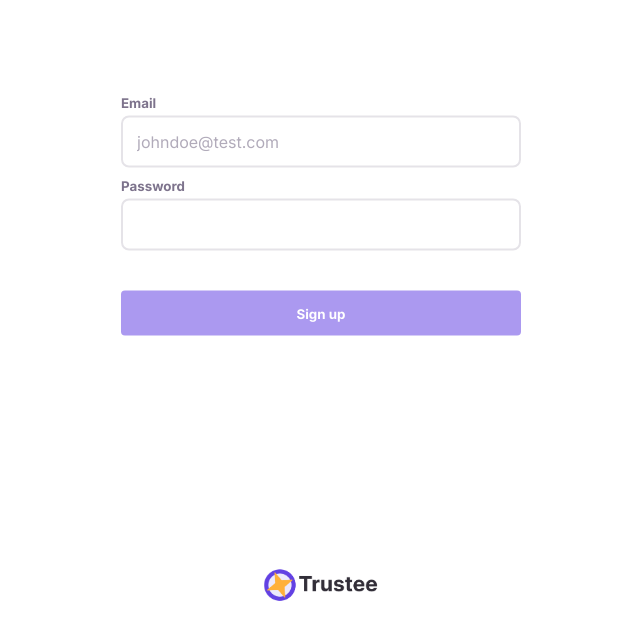
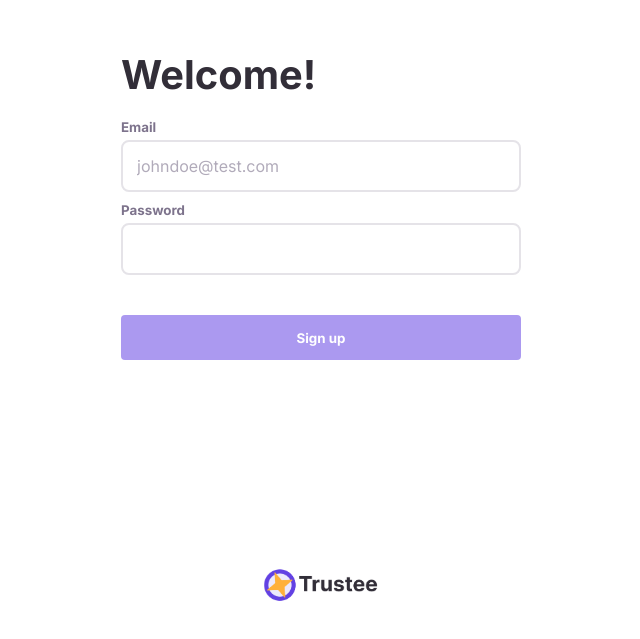
Before and after one commit to Eatrak/trustee-desktop, a React (Create React App) app: page /sign-up in a window 1280 px wide. Shown: the part 155-794 px from the top of the page, without its empty margins (319-959 px from the left). Built offline with nearby package versions, Linux system fonts and the light colour scheme.

Commit message:
refactor(sign-up): add header in sign-up form

```diff
--- a/src/pages/SignUp/SignUpForm/index.tsx
+++ b/src/pages/SignUp/SignUpForm/index.tsx
@@ -33,7 +33,7 @@ const SignUpForm = () => {
     };
 
     return (
-        <FormLayout submitText="Sign up" submitEvent={signUp} submitDisabled={submitDisabled}>
+        <FormLayout header="Welcome!" submitText="Sign up" submitEvent={signUp} submitDisabled={submitDisabled}>
             {/* Email field */}
             <InputTextField testId="emailField" ref={emailField} validator={signUpValidator} validatorAttribute="email"
                 title="Email" placeholder="johndoe@test.com" onInput={checkFieldValidity}/>
```
